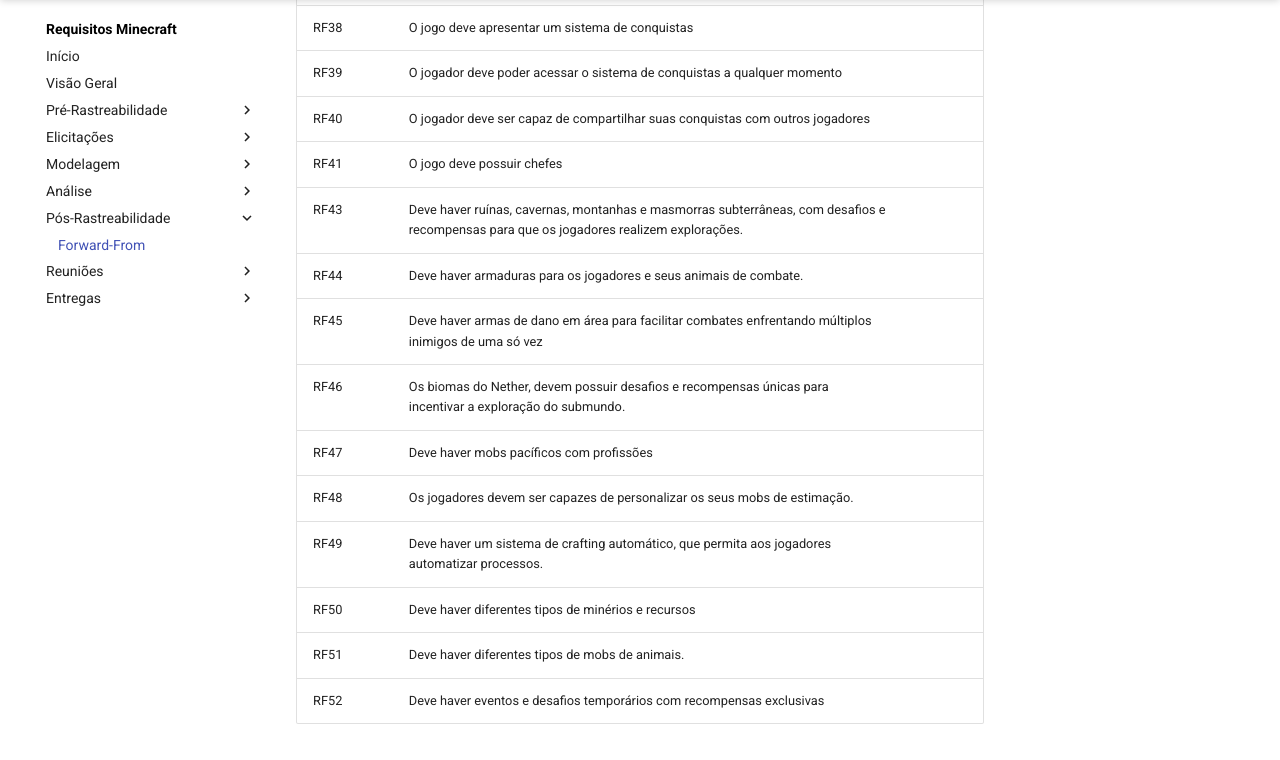
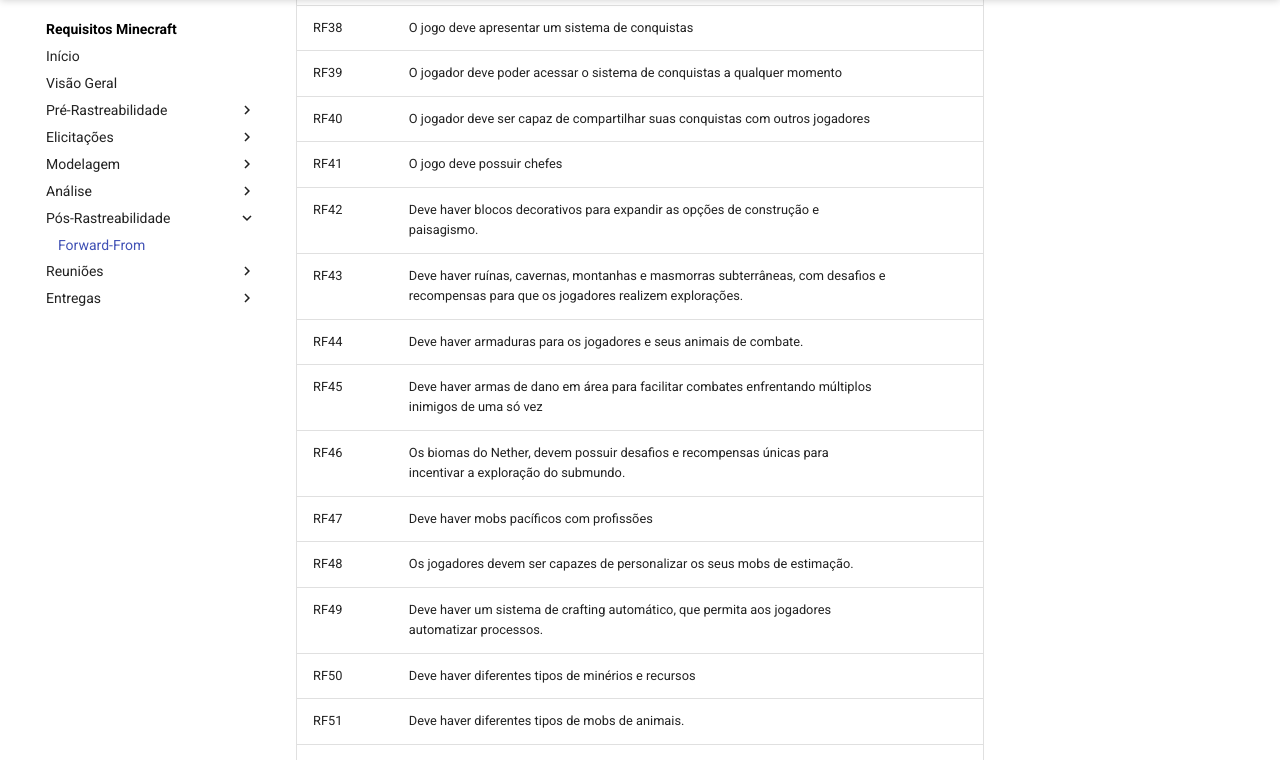
Before and after one commit to reqMinecraft2024/Requisitos-Minecraft, an MkDocs documentation site: the page built from docs/pos-rastreabilidade/forward-from.md, in a window 1280 px wide and 900 px high, scrolled down 2752 px, cut to the strip 58-818 px from the top of the window. Built offline with MkDocs 1.6.1 and Material for MkDocs 9.7.7, drawn with Linux system fonts in a browser that asks for light colours; some web fonts are replaced; comment, search, counter and statistics services are not loaded.

Commit message:
Adição de 26 imagens do foward from

```diff
--- a/docs/pos-rastreabilidade/forward-from.md
+++ b/docs/pos-rastreabilidade/forward-from.md
@@ -49,6 +49,7 @@
 |RF39|O jogador deve poder acessar o sistema de conquistas a qualquer momento||
 |RF40|O jogador deve ser capaz de compartilhar suas conquistas com outros jogadores||
 |RF41|O jogo deve possuir chefes||
+|RF42|Deve haver blocos decorativos para expandir as opções de construção e paisagismo.||
 |RF43| Deve haver ruínas, cavernas, montanhas e masmorras subterrâneas, com desafios e recompensas para que os jogadores realizem explorações. ||
 |RF44| Deve haver armaduras para os jogadores e seus animais de combate. ||
 |RF45| Deve haver armas de dano em área para facilitar combates enfrentando múltiplos inimigos de uma só vez ||
```
Also changed, not shown: docs/pos-rastreabilidade/imgs/21.png (added), docs/pos-rastreabilidade/imgs/22.png (added), docs/pos-rastreabilidade/imgs/23.png (added), docs/pos-rastreabilidade/imgs/32.gif (added), docs/pos-rastreabilidade/imgs/37.png (added), docs/pos-rastreabilidade/imgs/38.png (added), docs/pos-rastreabilidade/imgs/41.png (added), docs/pos-rastreabilidade/imgs/42.png (added), docs/pos-rastreabilidade/imgs/43.png (added), docs/pos-rastreabilidade/imgs/44.png (added), docs/pos-rastreabilidade/imgs/46.png (added), docs/pos-rastreabilidade/imgs/52.jpeg (added), 4 other files.
